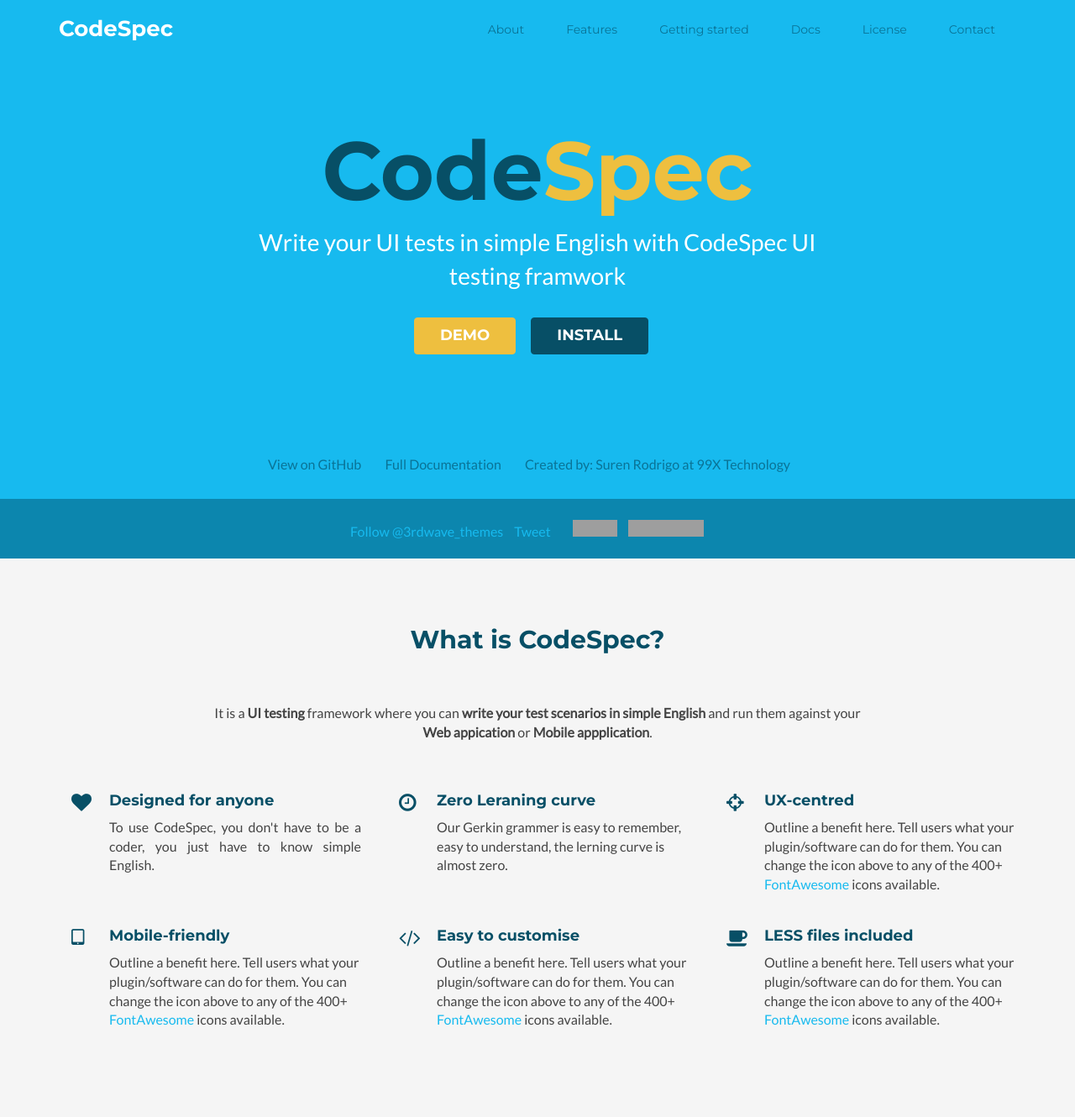
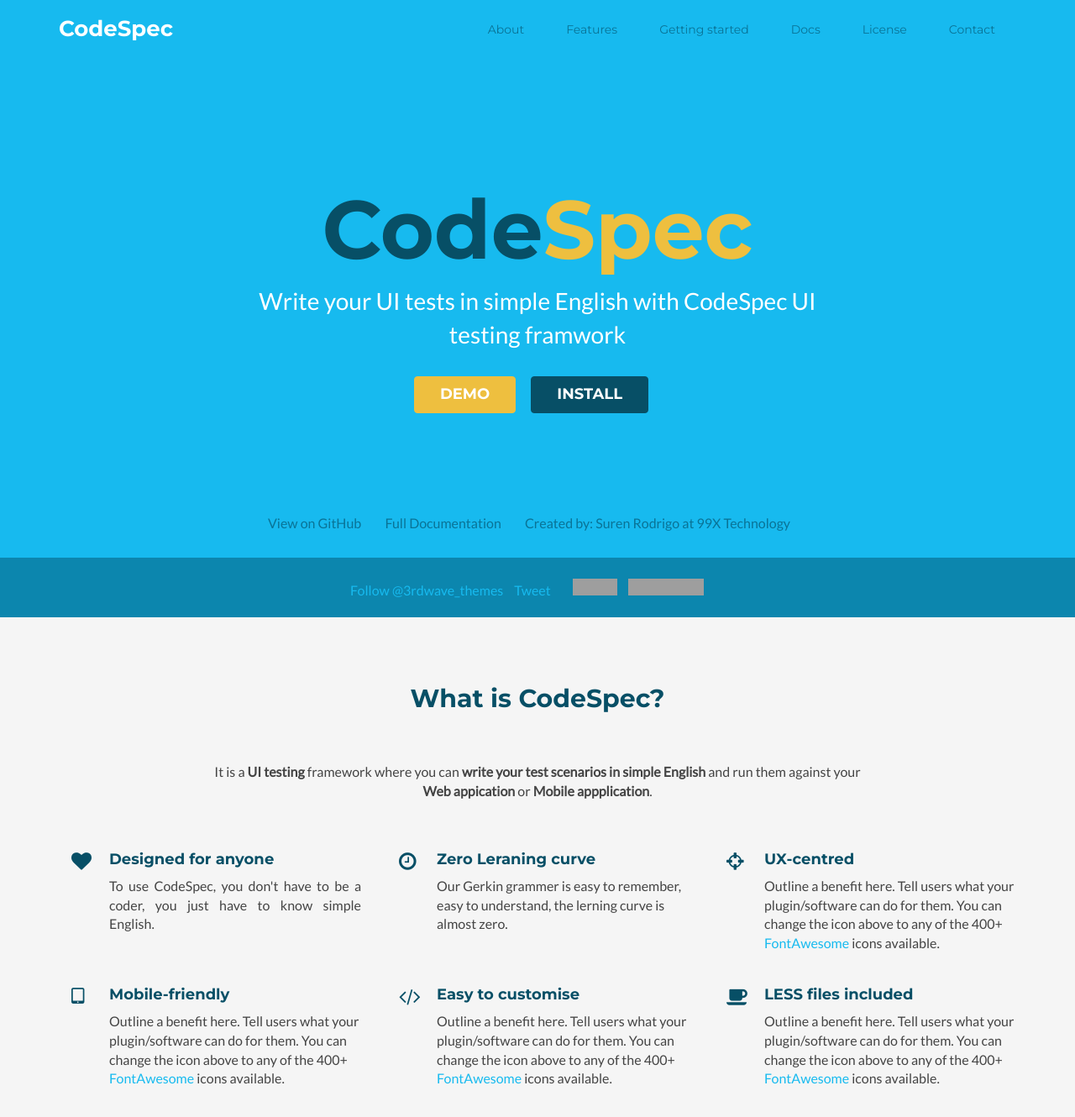
Before and after one commit to surenr/CodeSpec, a Jekyll site: the page built from index.html, in a window 1280 px wide and 1400 px high. Shown: the top 1330 px of the window at 84% size. Built offline with Jekyll 4.4.1, drawn with Linux system fonts in a browser that asks for light colours; comment, search, counter and statistics services are not loaded; grey boxes are pictures that could not be loaded.

Commit message:
Layouts fixed

```diff
--- a/_layouts/page.html
+++ b/_layouts/page.html
@@ -7,7 +7,6 @@
 {% include facebook.html %}
 {% include header.html %}
 <section class="section">
-  <br>  <br>  <br>
 <div class="container">
 {{ page.content | markdownify }}
 </div>
--- a/public/css/styles.css
+++ b/public/css/styles.css
@@ -13,6 +13,7 @@ body {
   font-size: 16px;
   -webkit-font-smoothing: antialiased;
   -moz-osx-font-smoothing: grayscale;
+  padding-top: 70px;
 }
 h1,
 h2,
@@ -97,6 +98,7 @@ pre code {
   color: #fff;
   position: fixed;
   width: 100%;
+  top: 0;
 }
 .header.navbar-fixed-top {
   background: #fff;
```
